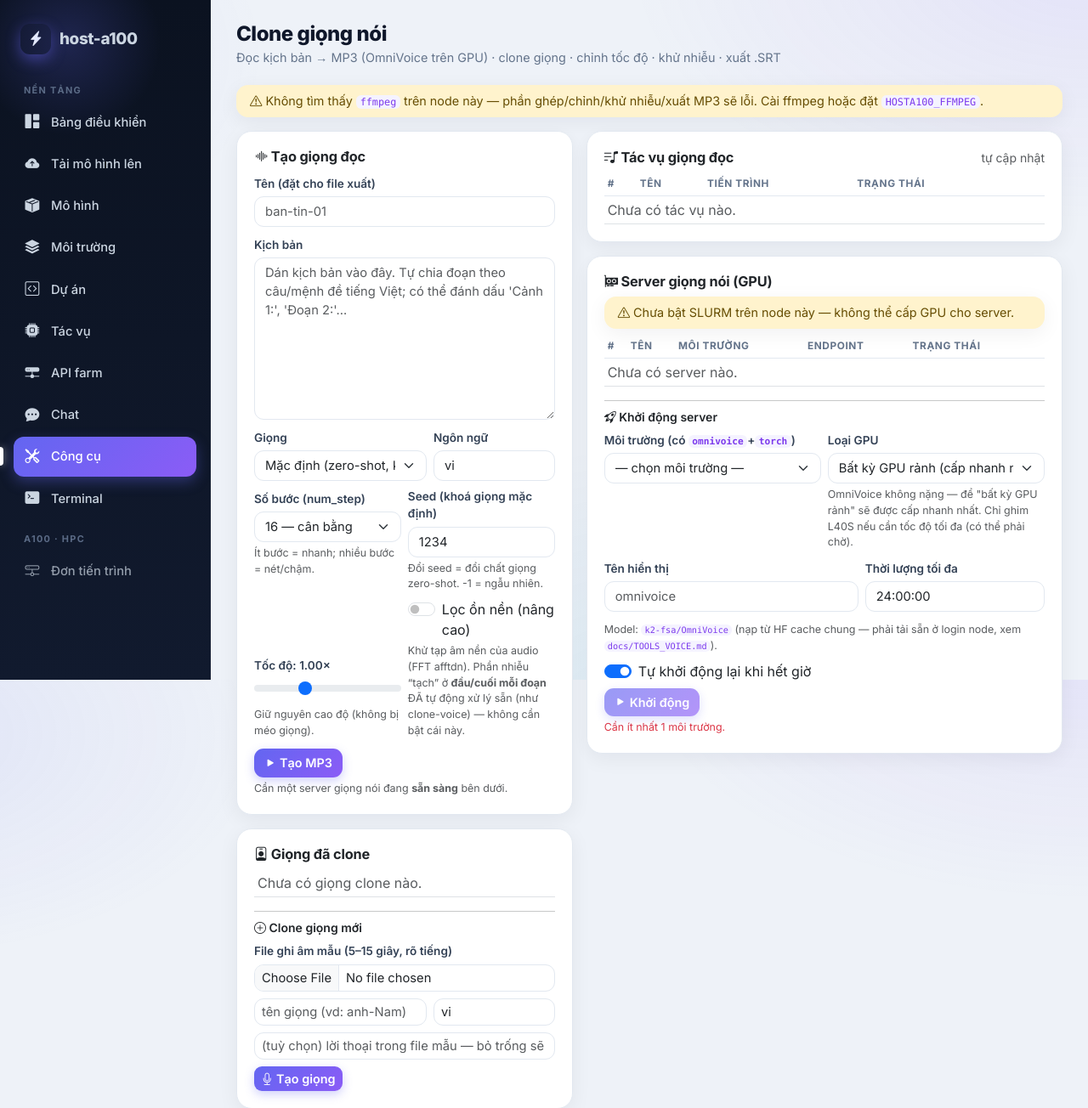
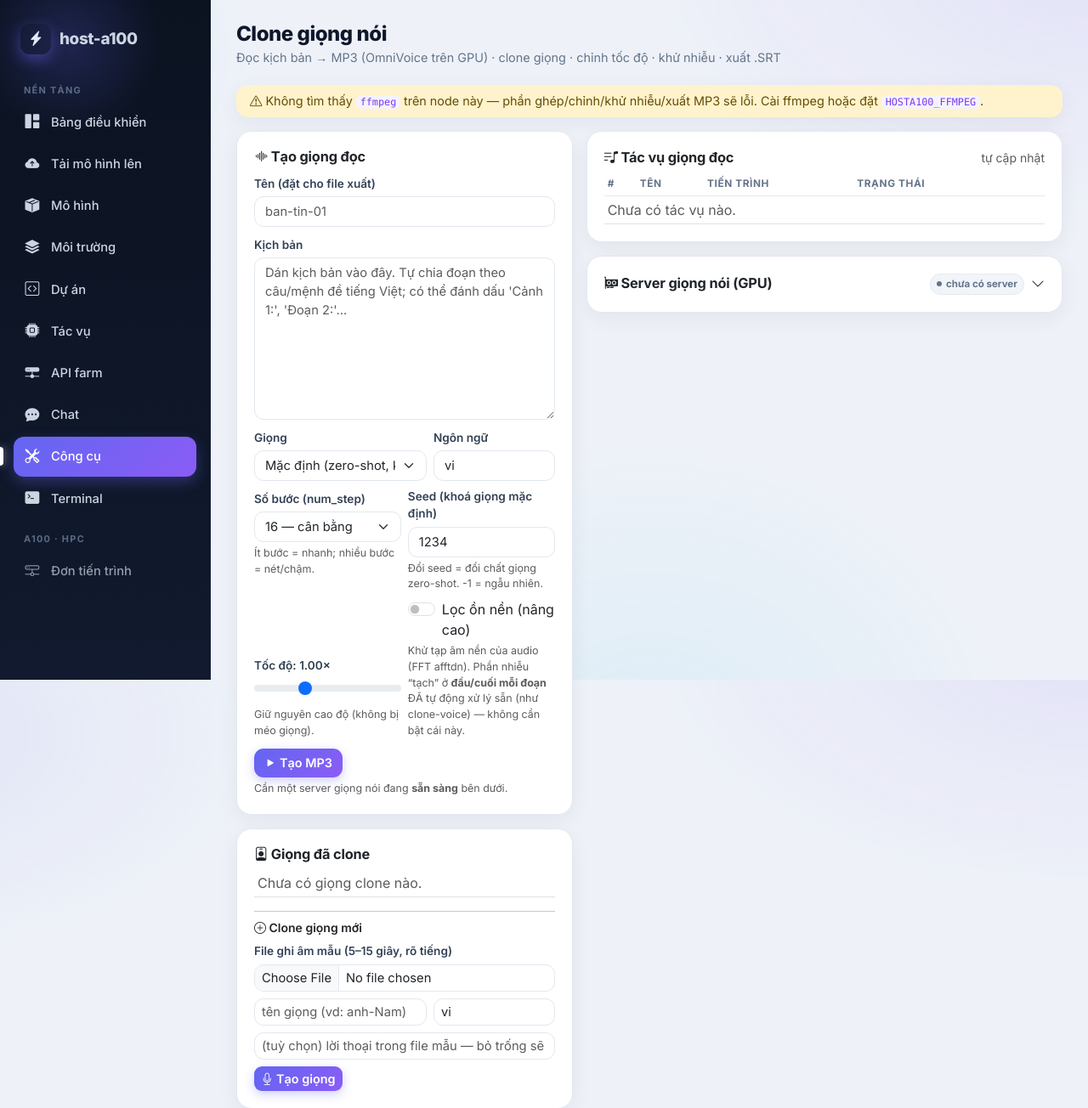
Before and after one commit to truong-vip-pro-max-ultra/host-a100, a Flask app: page /tools/clone-voice in a window 1280 px wide. Shown: the top 1304 px of the page at 85% size. Run offline with Flask 3, Linux system fonts and the light colour scheme; data that the repository does not hold is empty; some libraries are stand-ins or nearby versions.

Commit message:
Tools/voice: collapse the GPU-server card (expand only when needed)
The "Server giọng nói (GPU)" management card (running servers + start form) is
now collapsed by default — click the header to expand and configure. A header
status pill (X sẵn sàng / đang chuẩn bị / chưa có server), driven by the existing
server poll, shows readiness without expanding. Keeps the page focused on the
narration form.

Co-Authored-By: Claude Opus 4.8 <noreply@anthropic.com>

```diff
--- a/templates/tool_clone_voice.html
+++ b/templates/tool_clone_voice.html
@@ -203,9 +203,19 @@
       </div>
     </div></div>
 
-    <!-- GPU server -->
+    <!-- GPU server (thu gọn — bấm để sổ ra cài) -->
     <div class="card mt-3"><div class="card-body">
-      <h5 class="card-title"><i class="bi bi-gpu-card"></i> Server giọng nói (GPU)</h5>
+      <a class="d-flex justify-content-between align-items-center text-decoration-none text-reset srv-toggle collapsed"
+         data-bs-toggle="collapse" href="#srvCollapse" role="button"
+         aria-expanded="false" aria-controls="srvCollapse">
+        <h5 class="card-title mb-0"><i class="bi bi-gpu-card"></i> Server giọng nói (GPU)</h5>
+        <span class="d-flex align-items-center gap-2">
+          <span class="pill pill-unknown" id="srvBadge">…</span>
+          <i class="bi bi-chevron-down srv-chevron"></i>
+        </span>
+      </a>
+
+      <div class="collapse mt-3" id="srvCollapse">
       {% if not slurm_active %}
         <div class="alert alert-warning py-2 small mb-2">
           <i class="bi bi-exclamation-triangle"></i> Chưa bật SLURM trên node này —
@@ -291,9 +301,16 @@
           <i class="bi bi-play-fill"></i> Khởi động</button>
         {% if not envs %}<div class="form-text text-danger">Cần ít nhất 1 môi trường.</div>{% endif %}
       </form>
+      </div><!-- /#srvCollapse -->
     </div></div>
   </div>
 </div>
+
+<style>
+  .srv-chevron{ transition:transform .2s ease; }
+  .srv-toggle[aria-expanded="true"] .srv-chevron{ transform:rotate(180deg); }
+  .srv-toggle{ cursor:pointer; }
+</style>
 
 <!-- Audio preview modal -->
 <div class="modal fade" id="playerModal" tabindex="-1" aria-hidden="true">
@@ -369,7 +386,8 @@ const JST = {
 function pollServers() {
   fetch('{{ url_for("voice_servers_json") }}')
     .then(r => r.json())
-    .then(d => d.servers.forEach(s => {
+    .then(d => {
+      d.servers.forEach(s => {
         const row = document.getElementById('vsrv-' + s.id);
         if (!row) return;
         const ep = row.querySelector('[data-ep]');
@@ -377,7 +395,18 @@ function pollServers() {
         const pill = row.querySelector('[data-st]');
         if (pill) { const m = ST[s.status] || ['pill-unknown', s.status];
           pill.className = 'pill ' + m[0]; pill.textContent = m[1]; }
-    }))
+      });
+      // Header badge so status shows without expanding the (collapsed) card.
+      const badge = document.getElementById('srvBadge');
+      if (badge) {
+        const all = d.servers || [];
+        const ready = all.filter(s => s.status === 'ready').length;
+        const busy = all.filter(s => s.status === 'queued' || s.status === 'loading').length;
+        if (ready) { badge.className = 'pill pill-done'; badge.textContent = ready + ' sẵn sàng'; }
+        else if (busy) { badge.className = 'pill pill-running'; badge.textContent = 'đang chuẩn bị'; }
+        else { badge.className = 'pill pill-unknown'; badge.textContent = 'chưa có server'; }
+      }
+    })
     .finally(() => setTimeout(pollServers, 3000));
 }
 pollServers();
```
Lines whose indentation alone changed are shown as unchanged.
